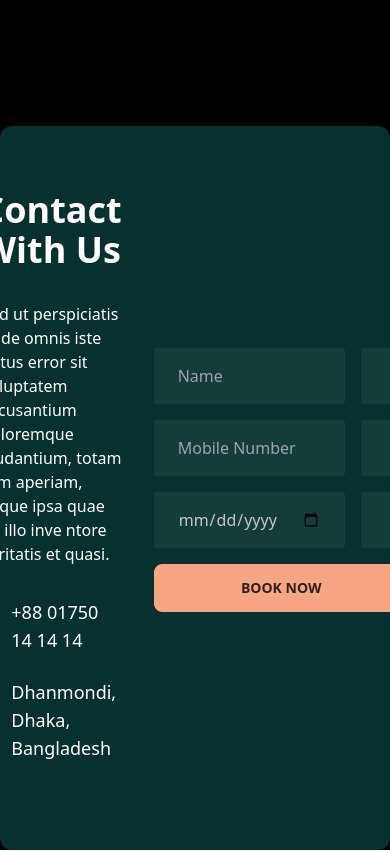
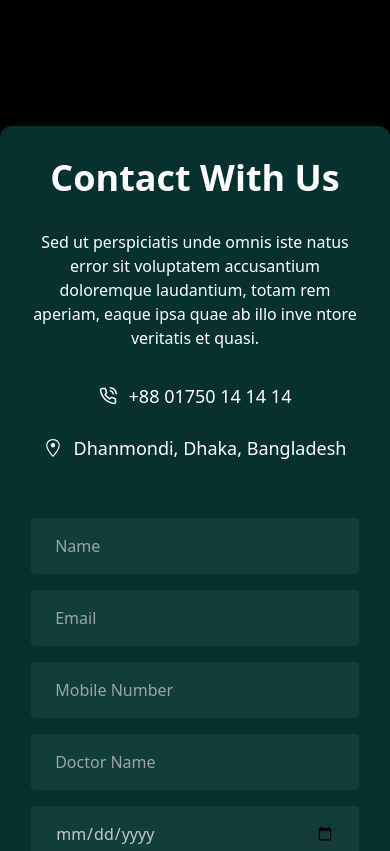
Before and after one commit to rirefat/dochouse-frontend, a React (Vite) app: page / in a window 390 px wide. Shown: the part 5240-6091 px from the top of the page. Built offline with nearby package versions, Linux system fonts and the light colour scheme.

Commit message:
done responsive contact with booking form

```diff
--- a/src/components/ContactUs/ContactUs.css
+++ b/src/components/ContactUs/ContactUs.css
@@ -6,16 +6,75 @@
   align-items: center;
   gap: 2rem;
 }
+@media screen and (max-width: 700px) {
+  .contact-section .contact {
+    flex-wrap: wrap;
+    padding: 8%;
+    text-align: center;
+  }
+}
 .contact-section .contact .contact-left {
   width: 360px;
 }
+@media screen and (max-width: 1025px) {
+  .contact-section .contact .contact-left {
+    width: 310px;
+  }
+}
+@media screen and (max-width: 920px) {
+  .contact-section .contact .contact-left {
+    width: 260px;
+  }
+}
+@media screen and (max-width: 820px) {
+  .contact-section .contact .contact-left {
+    width: 210px;
+  }
+}
+@media screen and (max-width: 700px) {
+  .contact-section .contact .contact-left {
+    width: 100%;
+  }
+}
+@media screen and (max-width: 700px) {
+  .contact-section .contact .contact-left div {
+    display: flex;
+    justify-content: center;
+    align-items: center;
+  }
+}
 .contact-section .contact .contact-right {
   width: 558px;
+}
+@media screen and (max-width: 1025px) {
+  .contact-section .contact .contact-right {
+    width: 508px;
+  }
+}
+@media screen and (max-width: 920px) {
+  .contact-section .contact .contact-right {
+    width: 458px;
+  }
+}
+@media screen and (max-width: 820px) {
+  .contact-section .contact .contact-right {
+    width: 408px;
+  }
+}
+@media screen and (max-width: 700px) {
+  .contact-section .contact .contact-right {
+    width: 100%;
+  }
 }
 .contact-section .contact .contact-right .booking-form .input-fields {
   display: grid;
   grid-template-columns: 1fr 1fr;
   gap: 1rem;
+}
+@media screen and (max-width: 500px) {
+  .contact-section .contact .contact-right .booking-form .input-fields {
+    grid-template-columns: 1fr;
+  }
 }
 .contact-section .contact .contact-right .booking-form .input-fields input {
   background-color: #133D39;
--- a/src/components/ContactUs/ContactUs.jsx
+++ b/src/components/ContactUs/ContactUs.jsx
@@ -5,7 +5,7 @@ import { GoLocation } from 'react-icons/go';
 
 const ContactUs = () => {
     return (
-        <div className='contact-section'>
+        <div className='contact-section my-32'>
             <div className="contact bg-primary py-16 rounded-xl">
                 <div className="contact-left text-white">
                     <h2 className='text-4xl font-bold'>Contact With Us</h2>
--- a/src/components/ContactUs/ContactUs.scss
+++ b/src/components/ContactUs/ContactUs.scss
@@ -7,17 +7,61 @@
         align-items: center;
         gap: 2rem;
 
+        @media screen and (max-width: 700px) {
+            flex-wrap: wrap;
+            padding: 8%;
+            text-align: center;
+        }
+
         .contact-left{
             width: 360px;
+
+            @media screen and (max-width: 1025px) {
+                width: 310px;
+            }
+            @media screen and (max-width: 920px) {
+                width: 260px;
+            }
+            @media screen and (max-width: 820px) {
+                width: 210px;
+            }
+            @media screen and (max-width: 700px) {
+                width: 100%;
+            }
+
+            div{
+                @media screen and (max-width: 700px) {
+                    display: flex;
+                    justify-content: center;
+                    align-items: center;
+                }
+            }
         }
         .contact-right{
             width: 558px;
+
+            @media screen and (max-width: 1025px) {
+                width: 508px;
+            }
+            @media screen and (max-width: 920px) {
+                width: 458px;
+            }
+            @media screen and (max-width: 820px) {
+                width: 408px;
+            }
+            @media screen and (max-width: 700px) {
+                width: 100%;
+            }
 
             .booking-form{
                 .input-fields{
                     display: grid;
                     grid-template-columns: 1fr 1fr;
                     gap: 1rem;
+
+                    @media screen and (max-width: 500px) {
+                        grid-template-columns: 1fr;
+                    }
 
                     input{
                         background-color: #133D39;
```
Also changed, not shown: 1 other file (tests, documents, lock files or other folders).
